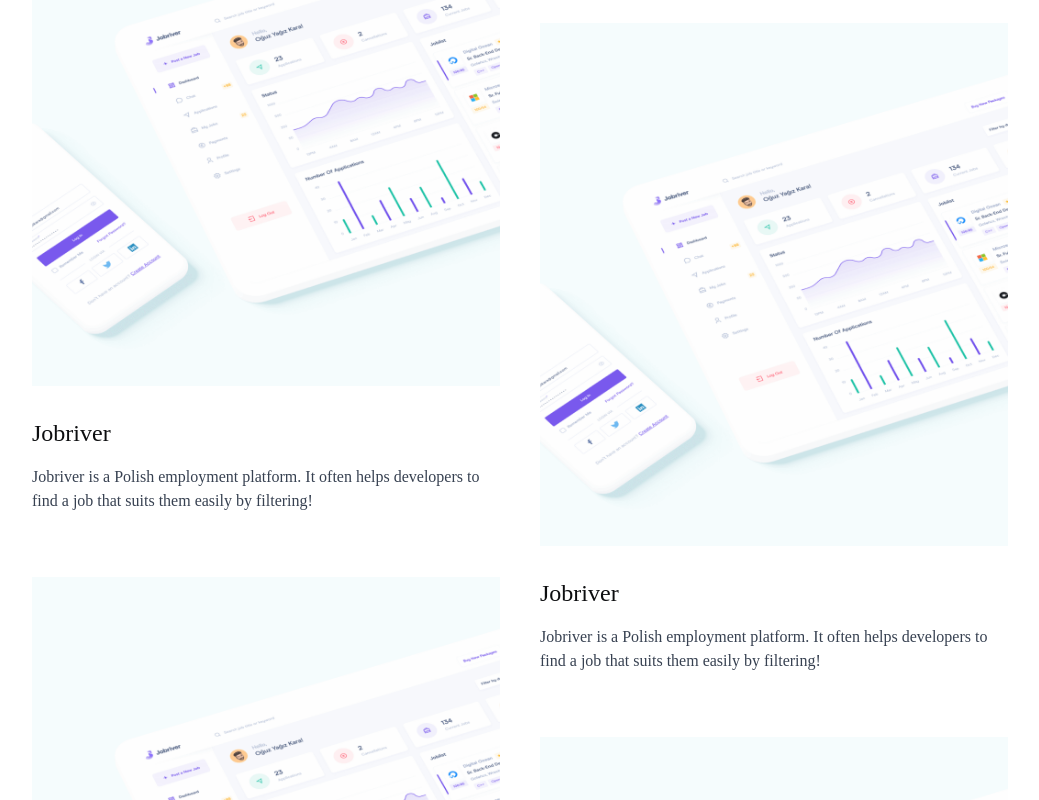
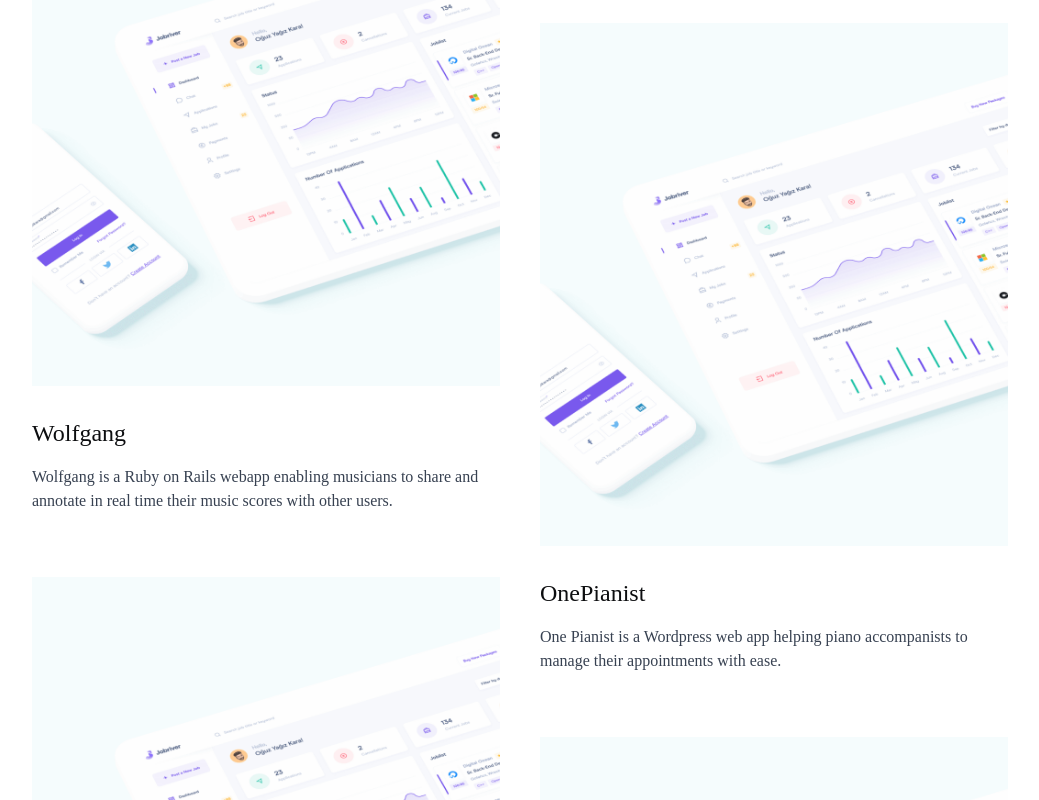
Before and after one commit to trazip/nextjs-frontend, a Next.js app: page / in a window 1280 px wide. Shown: the part 2000-2800 px from the top of the page, without its empty margins (120-1159 px from the left). Built offline with nearby package versions, Linux system fonts and the light colour scheme; a small style sheet from the web is missing.

Commit message:
Added Projects and descriptions

```diff
--- a/components/Navbar.js
+++ b/components/Navbar.js
@@ -2,7 +2,7 @@
 
 export default function Navbar() {
   return (
-    <div id="Navbar" className="flex items-center py-8 px-14">
+    <div id="Navbar" className="flex items-center max-w-6xl py-8 mx-auto px-14">
       <div
         id="container"
         className="flex items-stretch justify-between w-full mx-auto"
--- a/components/ResumeSection.js
+++ b/components/ResumeSection.js
@@ -4,7 +4,7 @@
 export default function ResumeSection() {
   return (
     <div id="resume-section" className="pt-24 pb-12 text-obsidian-black">
-      <div id="wrapper" className="max-w-6xl mx-auto">
+      <div id="wrapper" className="max-w-5xl mx-auto">
         <div id="title" className="mb-16">
           <h2 className="relative z-20 text-5xl font-medium">Resume</h2>
           <svg
--- a/components/WorkSection.js
+++ b/components/WorkSection.js
@@ -28,15 +28,14 @@
           <div>
             <Project
               src="/images/project-image.png"
-              title="Jobriver"
-              description="Jobriver is a Polish employment platform. It often helps
-              developers to find a job that suits them easily by filtering!"
+              title="Wolfgang"
+              description="Wolfgang is a Ruby on Rails webapp enabling musicians to
+              share and annotate in real time their music scores with other users."
             />
             <Project
               src="/images/project-image.png"
-              title="Jobriver"
-              description="Jobriver is a Polish employment platform. It often helps
-              developers to find a job that suits them easily by filtering!"
+              title="TailwindBnb"
+              description="TailwindBnb is a clone of Airbnb built using Ruby on Rails and tailwindcss."
             />
             {/* <a
               href="https://github.com/trazip"
@@ -49,15 +48,14 @@
           <div className="pt-40">
             <Project
               src="/images/project-image.png"
-              title="Jobriver"
-              description="Jobriver is a Polish employment platform. It often helps
-              developers to find a job that suits them easily by filtering!"
+              title="OnePianist"
+              description="One Pianist is a Wordpress web app helping piano accompanists to manage their appointments with ease."
             />
             <Project
               src="/images/project-image.png"
-              title="Jobriver"
-              description="Jobriver is a Polish employment platform. It often helps
-              developers to find a job that suits them easily by filtering!"
+              title="MovieDB"
+              description="MovieDB is a Next.js app built on top of a rails API. Its uses
+              Algolia instant-search for react to retrieve the movies."
             />
           </div>
         </div>
--- a/pages/index.js
+++ b/pages/index.js
@@ -22,11 +22,10 @@
         <HeroSection />
         <ResumeSection />
         <WorkSection />
+      </main>
+      <footer>
         <ExperimentSection />
-      </main>
-      {/* <footer>
-        <Footer />
-      </footer> */}
+      </footer>
     </div>
   );
 }
--- a/styles/globals.css
+++ b/styles/globals.css
@@ -6,18 +6,3 @@
 html{
   scroll-behavior: smooth;
 }
-
-.inset-center {
-  position: absolute;
-  top: 50%;
-  left: 50%;
-  transform: translate(-50%, -50%);
-}
-
-#images-container {
-  position: absolute;
-  top: 0;
-  left: 0;
-  bottom: 0;
-  right: 0;
-}
```
